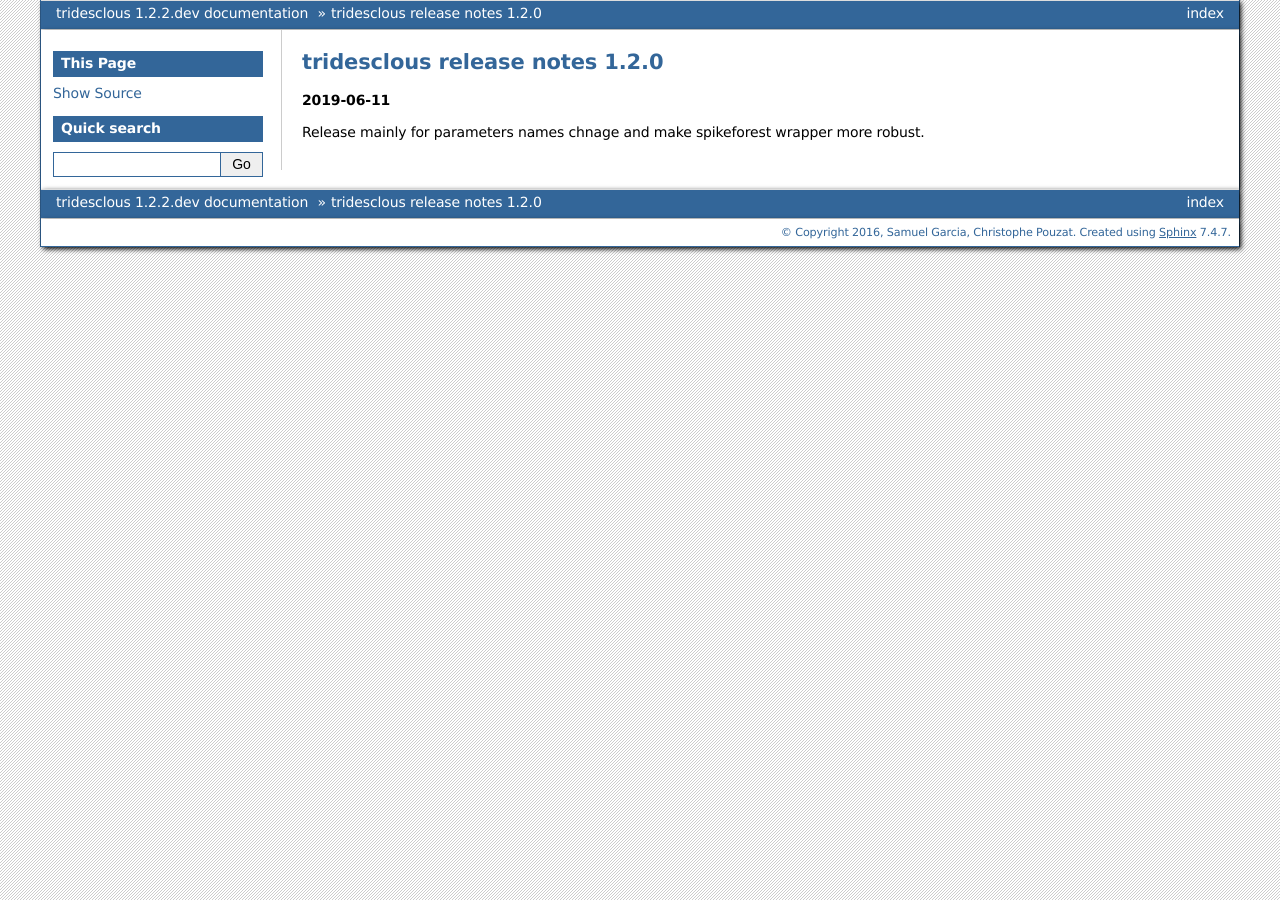
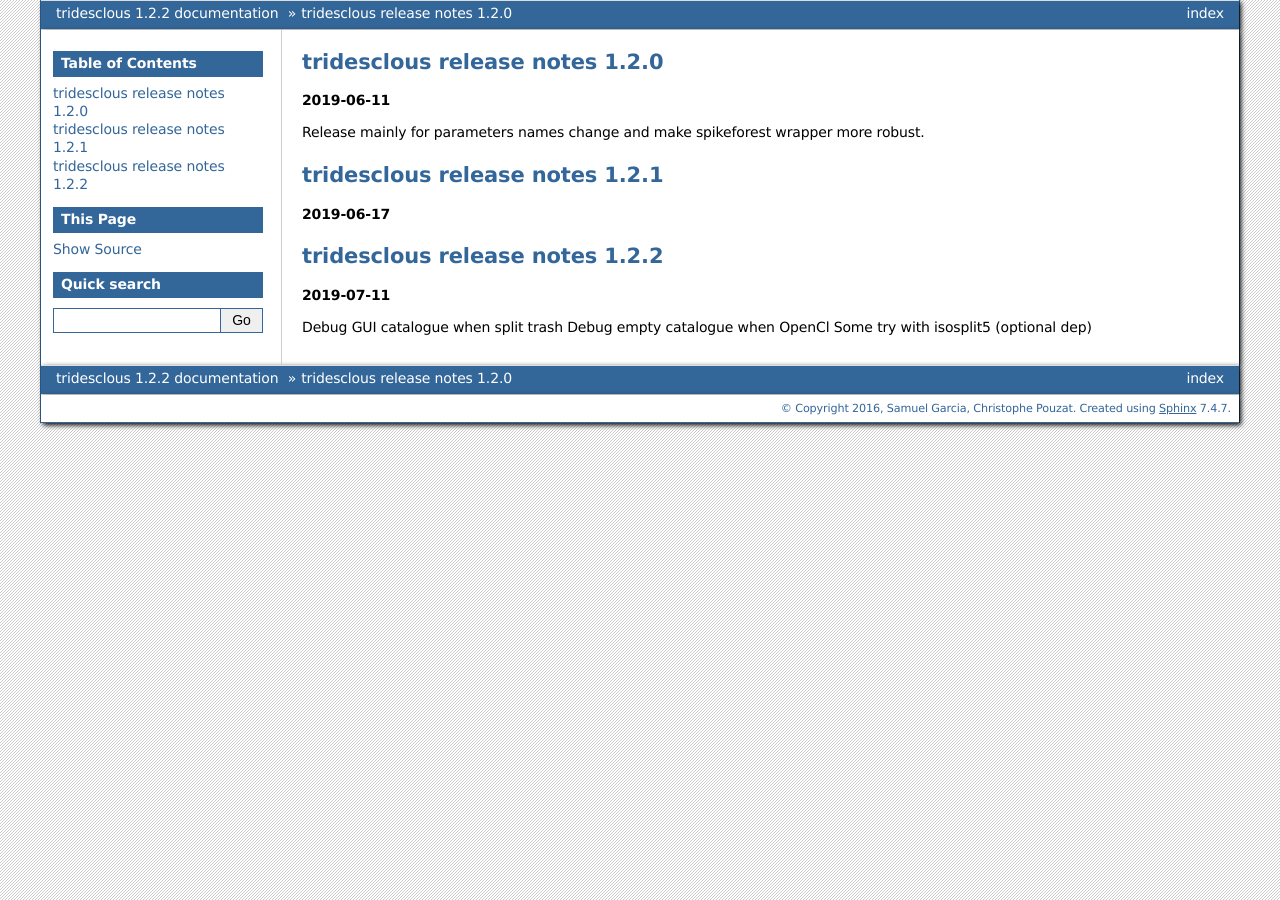
Before and after one commit to tridesclous/tridesclous, a Sphinx documentation site: the page built from doc/releases/1.2.0.rst, in a window 1280 px wide. Built offline with Sphinx 7.4.7, drawn with Linux system fonts in a browser that asks for light colours.

Commit message:
Release 1.2.2

```diff
--- a/doc/releases/1.2.0.rst
+++ b/doc/releases/1.2.0.rst
@@ -3,4 +3,19 @@
 
 **2019-06-11**
 
-Release mainly for parameters names chnage and make spikeforest wrapper more robust.
+Release mainly for parameters names change and make spikeforest wrapper more robust.
+
+
+tridesclous release notes 1.2.1
+===============================
+
+**2019-06-17**
+
+tridesclous release notes 1.2.2
+===============================
+
+**2019-07-11**
+
+Debug GUI catalogue when split trash
+Debug empty catalogue when OpenCl
+Some try with isosplit5 (optional dep)
--- a/tridesclous/version.py
+++ b/tridesclous/version.py
@@ -1 +1 @@
-version = '1.2.2.dev'
+version = '1.2.2'
```
